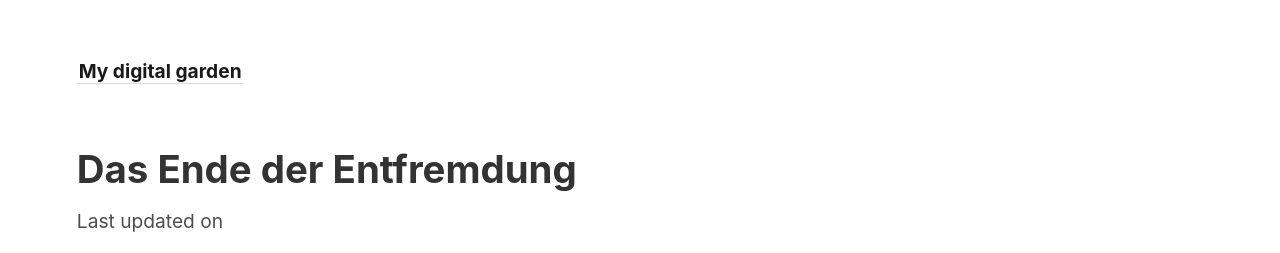
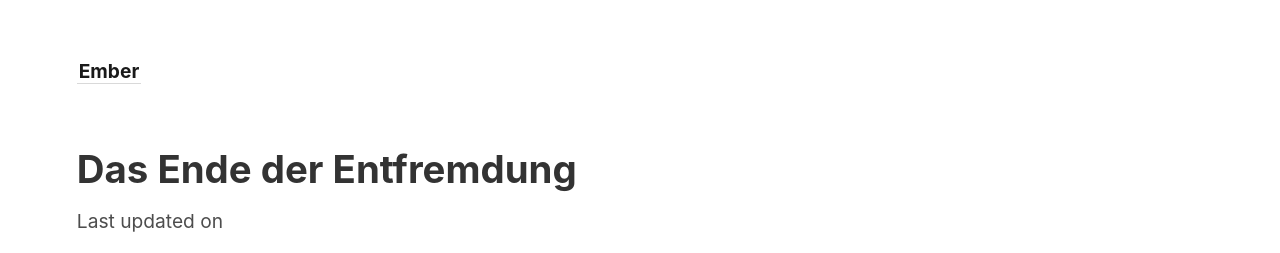
Before and after one commit to RoterLevi/ember, a Jekyll site: the page built from _notes/das-ende-der-entfremdung.md, in a window 1280 px wide. Shown: the top 253 px of the page. Built offline with Jekyll 4.4.1, drawn with Linux system fonts in a browser that asks for light colours.

Commit message:
Update _config.yml

```diff
--- a/_config.yml
+++ b/_config.yml
@@ -1,4 +1,4 @@
-title:               My digital garden
+title:               Ember
 include:             ['_pages']
 exclude:             ['_includes/notes_graph.json']
 # You may need to change the base URL depending on your deploy configuration.
```
